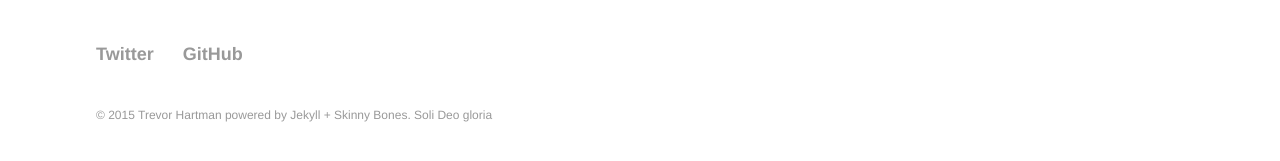
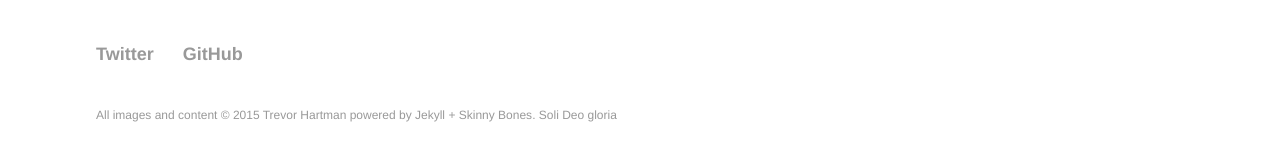
Before and after one commit to devth/devth.github.com, a Jekyll site: the page built from index.md, in a window 1280 px wide. Shown: the part 684-845 px from the top of the page. Built offline with Jekyll 4.4.1, drawn with Linux system fonts in a browser that asks for light colours; Markdown is read by kramdown in place of the engine named in the settings.

Commit message:
Add additional copyright

```diff
--- a/_includes/footer.html
+++ b/_includes/footer.html
@@ -12,6 +12,7 @@
     </ul>
   </nav><!-- /.bottom-menu -->
   <p class="copyright">
+    All images and content
     &#169; {{ site.time | date: '%Y' }}
     <a href="{{ site.url }}">Trevor Hartman</a>
     powered by <a href="http://jekyllrb.com">Jekyll</a> +
```
